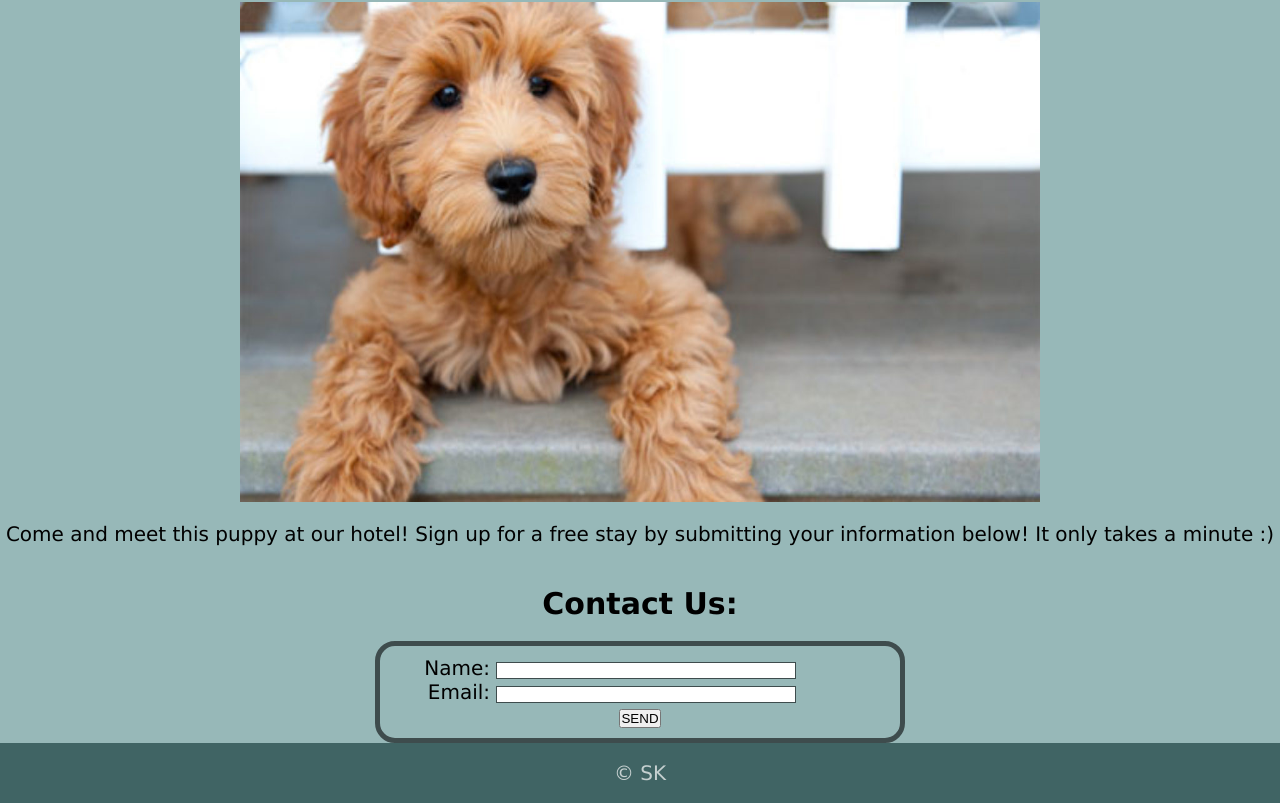
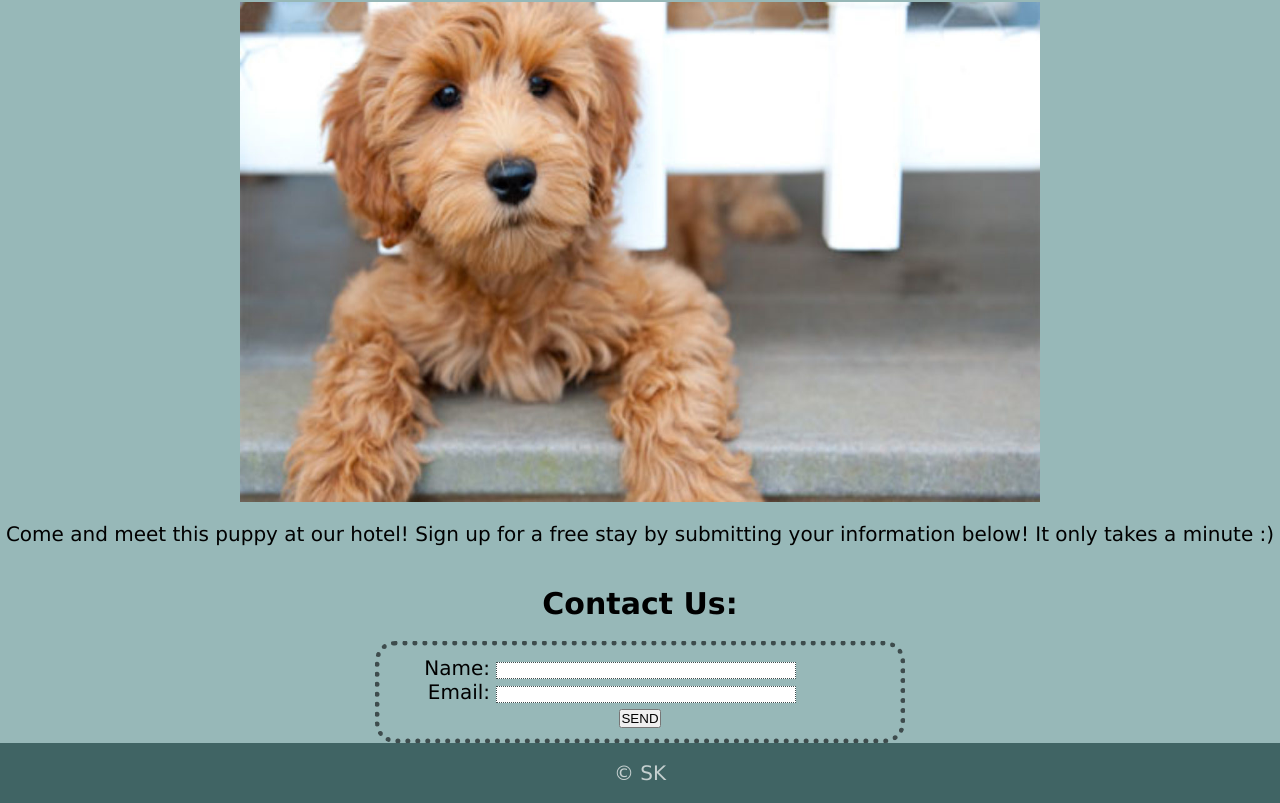
Before and after one commit to snehitak20/be-our-guest, a plain HTML site: page index.html in a window 1280 px wide. Shown: the part 144-947 px from the top of the page. Drawn offline with Linux system fonts and the light colour scheme.

Commit message:
changed border styling for final webpage

```diff
--- a/assets/style.css
+++ b/assets/style.css
@@ -27,7 +27,7 @@ li{
 
 header {
     position: fixed;
-    border-bottom: 10px solid rgb(64, 100, 100);
+    border-bottom: 10px dotted rgb(64, 100, 100);
 }
 header,
 footer {
@@ -61,7 +61,7 @@ form{
     margin: 0 auto;
     width: 500px;
     padding: 10px;
-    border: 5px solid rgb(62, 76, 77);
+    border: 5px dotted rgb(62, 76, 77);
     border-radius: 20px;
 }
 
@@ -74,7 +74,7 @@ input,
 textarea {
     box-sizing: border-box;
     width: 300px;
-    border: 1px solid rgb(62, 76, 77);
+    border: 1px dotted rgb(62, 76, 77);
 }
 
 textarea {
```
